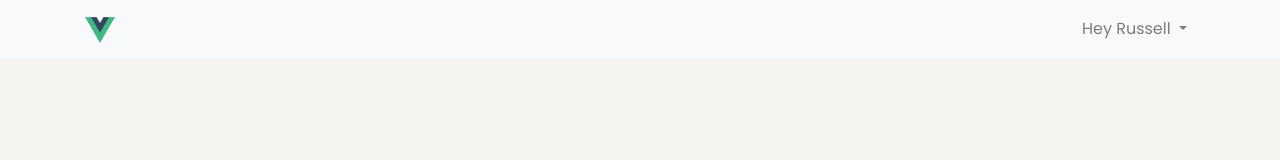
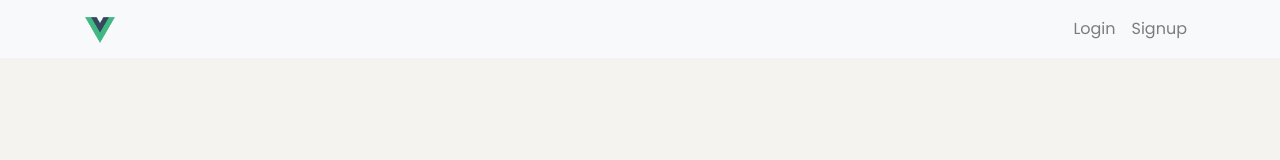
Before and after one commit to rko1985/vuejs-blog-app, a Vue app: page /login in a window 1280 px wide. Shown: the top 160 px of the page. Built offline with nearby package versions, Linux system fonts and the light colour scheme; the HTML template or start-up script is replaced by a standard one.

Commit message:
using router-link

```diff
--- a/src/components/Navbar.vue
+++ b/src/components/Navbar.vue
@@ -11,14 +11,20 @@
 
     <div class="collapse navbar-collapse" id="navbarSupportedContent">
         <ul class="navbar-nav ml-auto">
-        <li class="nav-item dropdown">
+          <li class="nav-item">
+            <router-link class="nav-link" to="/login">Login</router-link>
+          </li>
+          <li class="nav-item">
+            <router-link class="nav-link" to="/signup">Signup</router-link>
+          </li>
+          <!-- <li class="nav-item dropdown">
               <a class="nav-link dropdown-toggle" href="#" id="navbarDropdown" role="button" data-toggle="dropdown" aria-haspopup="true" aria-expanded="false">
               Hey Russell
               </a>
               <div class="dropdown-menu" aria-labelledby="navbarDropdown">
               <a class="dropdown-item" href="#">Logout</a>
               </div>
-        </li>
+          </li> -->
         </ul>
     </div>
   </div>
```
Lines whose indentation alone changed are shown as unchanged.
